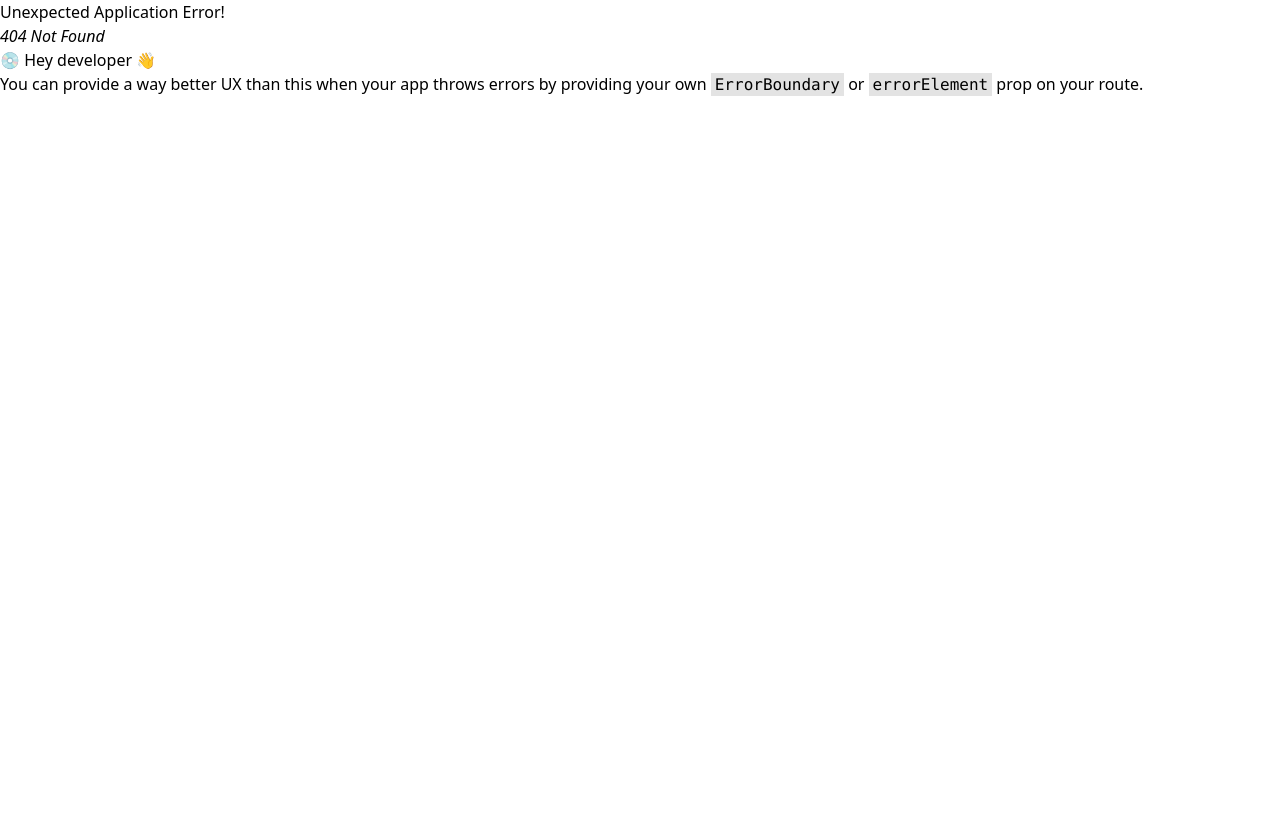
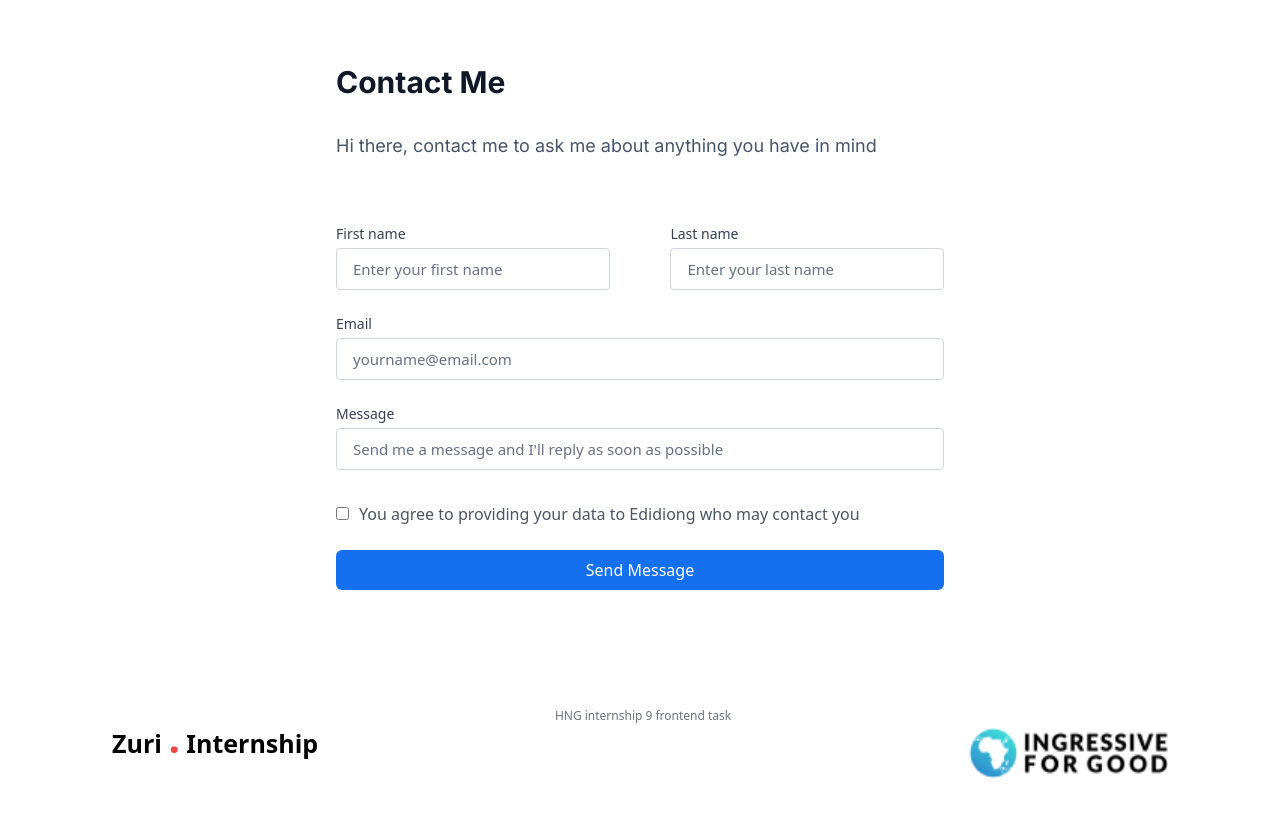
Before and after one commit to Maverickk6/HNG-frontend-task, a React (Vite) app: page /contact in a window 1280 px wide. Before the commit this address had no page. Shown: the top 816 px of the page. Built offline with nearby package versions, Linux system fonts and the light colour scheme.

Commit message:
contact page

```diff
--- a/package.json
+++ b/package.json
@@ -14,7 +14,7 @@
   "dependencies": {
     "react": "^18.2.0",
     "react-dom": "^18.2.0",
-    "react-router-dom": "^6.4.3"
+    "react-router-dom": "6"
   },
   "devDependencies": {
     "@types/react": "^18.0.22",
--- a/src/App.jsx
+++ b/src/App.jsx
@@ -3,6 +3,7 @@ import Pic from "./assets/mavv.jpeg";
 import Git from "./assets/git.svg";
 import Slack from "./assets/slack.svg";
 import Footer from "./components/Footer";
+import { Link } from "react-router-dom";
 
 function App() {
   const [count, setCount] = useState(0);
@@ -56,6 +57,14 @@ function App() {
           >
             Design Books
           </a>
+
+          <a
+            className="my-4 bg-[#c8cdd7] w-full text-center p-6 rounded-md text-xl"
+            id="contact"
+          >
+            <Link to={`/contact`}>Contact Me</Link>
+          </a>
+
           <div className="flex flex-row mt-6">
             <img src={Slack} className="w-12 h-12 mr-2" />
             <img src={Git} className="w-12 h-12 ml-2" />
--- a/src/index.css
+++ b/src/index.css
@@ -1,3 +1,6 @@
+@import url('https://fonts.googleapis.com/css2?family=Inter:wght@400;600;700&display=swap');
+
+
 @tailwind base;
 @tailwind components;
 @tailwind utilities;
--- a/src/main.jsx
+++ b/src/main.jsx
@@ -3,11 +3,16 @@ import ReactDOM from "react-dom/client";
 import App from "./App";
 import "./index.css";
 import { createBrowserRouter, RouterProvider, Route } from "react-router-dom";
+import ContactPage from "./pages/ContactPage";
 
 const router = createBrowserRouter([
   {
     path: "/",
     element: <App />,
+  },
+  {
+    path: "/contact",
+    element: <ContactPage />,
   },
 ]);
 
--- a/src/pages/ContactPage.jsx
+++ b/src/pages/ContactPage.jsx
@@ -0,0 +1,79 @@
+import Footer from "../components/Footer";
+
+function ContactPage() {
+  return (
+    <div className="h-[100%] w-[100%] flex flex-col items-center">
+      <div className="flex flex-col px-4 h-[600px] w-[50%] mx-auto mb-1 mt-16 rounded">
+        <h2 className="font-Inter text-3xl font-bold mb-8 text-[#101828]">
+          Contact Me
+        </h2>
+        <p className="font-Inter font-light text-lg mb-16 text-[#475467]">
+          Hi there, contact me to ask me about anything you have in mind
+        </p>
+        <form className="flex flex-col ">
+          <div className="flex flex-row items-center justify-between mb-6">
+            <div className="flex flex-col w-[45%]">
+              <label for="Firstname" className="text-[#344054] text-sm mb-1">
+                First name
+              </label>
+              <input
+                required
+                id="first_name"
+                placeholder="Enter your first name"
+                className="placeholder:text-[#667085] placeholder:text-[15px] border border-[#D0D5DD] py-2 px-4 rounded"
+              />
+            </div>
+            <div className="flex flex-col w-[45%]">
+              <label for="lastName" className="text-[#344054] text-sm mb-1">
+                Last name
+              </label>
+              <input
+                required
+                id="last_name"
+                placeholder="Enter your last name"
+                className="placeholder:text-[#667085] placeholder:text-[15px] border border-[#D0D5DD] py-2 px-4 rounded"
+              />
+            </div>
+          </div>
+          <div className="flex flex-col mb-6">
+            <label for="email" className="text-[#344054] text-sm mb-1">
+              Email
+            </label>
+            <input
+              required
+              id="email"
+              placeholder="yourname@email.com"
+              className="placeholder:text-[#667085] placeholder:text-[15px] border border-[#D0D5DD] py-2 px-4 rounded"
+            />
+          </div>
+          <div className="flex flex-col">
+            <label className="text-[#344054] text-sm mb-1">Message</label>
+            <input
+              required
+              type="text"
+              id="message"
+              placeholder="Send me a message and I'll reply as soon as possible"
+              className="placeholder:text-[#667085] placeholder:text-[15px] border border-[#D0D5DD] py-2 px-4 rounded"
+            />
+          </div>
+
+          <div className="mt-8 mb-2">
+            <input type="checkbox" className="mr-[10px]" />
+            <label className="text-gray-600">
+              You agree to providing your data to Edidiong who may contact you
+            </label>
+          </div>
+          <input
+            id="btn_submit"
+            value="Send Message"
+            type="submit"
+            className="text-md text-white font-light my-4 bg-[#1570EF] w-full text-center p-2 rounded-md"
+          />
+        </form>
+      </div>
+      <Footer />
+    </div>
+  );
+}
+
+export default ContactPage;
--- a/tailwind.config.cjs
+++ b/tailwind.config.cjs
@@ -2,7 +2,11 @@
 module.exports = {
   content: ["./src/**/*.{js,jsx,ts,tsx}"],
   theme: {
-    extend: {},
+    extend: {
+      fontFamily: {
+        Inter: ["Inter", 'sans-serif'],
+      }
+    },
   },
   plugins: [],
 };
```
Also changed, not shown: 1 other file (tests, documents, lock files or other folders).
